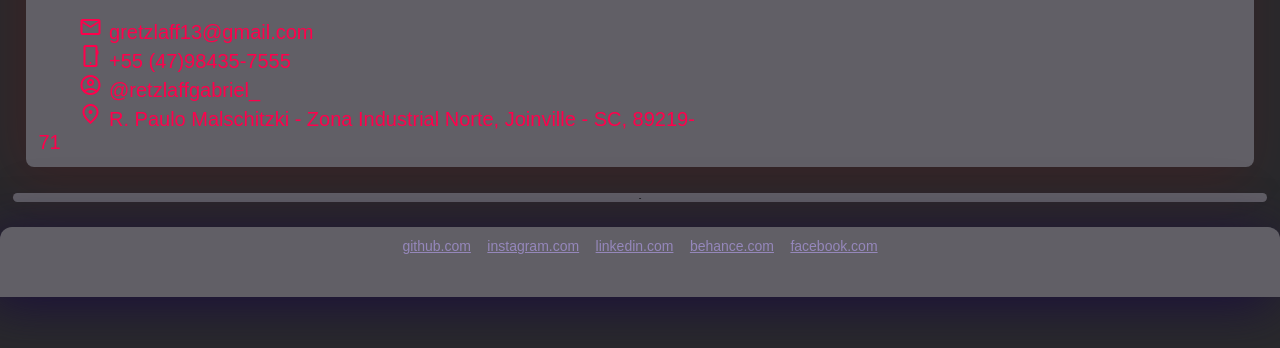
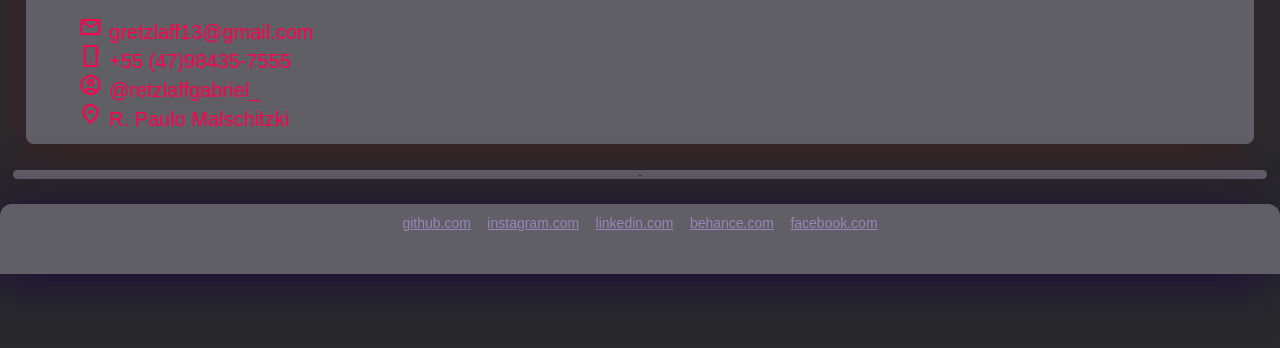
Before and after one commit to R3TZgl/PedalWeb_site, a plain HTML site: page contatos.html in a window 1280 px wide. Shown: the part 402-750 px from the top of the page. Drawn offline with nearby package versions, Linux system fonts and the light colour scheme; a web font is replaced by a local one.

Commit message:
Atualizar o contatos.html

```diff
--- a/contatos.html
+++ b/contatos.html
@@ -42,7 +42,7 @@
                 <span class="material-symbols-outlined">account_circle</span><a href="https://www.instagram.com/retzlaffgabriel_/" title="Instagram" target="_blank">@retzlaffgabriel_</a>
             </li><br>
             <li>
-                <span class="material-symbols-outlined">location_on</span><a href="https://maps.app.goo.gl/FVmCSpGPPTbCruRk6" title="Localização" target="_blank">R. Paulo Malschitzki - Zona Industrial Norte, Joinville - SC, 89219-71</a>
+                <span class="material-symbols-outlined">location_on</span><a href="https://maps.app.goo.gl/FVmCSpGPPTbCruRk6" title="Localização" target="_blank">R. Paulo Malschitzki</a>
             </li>
         </ul>
         </span>
```
